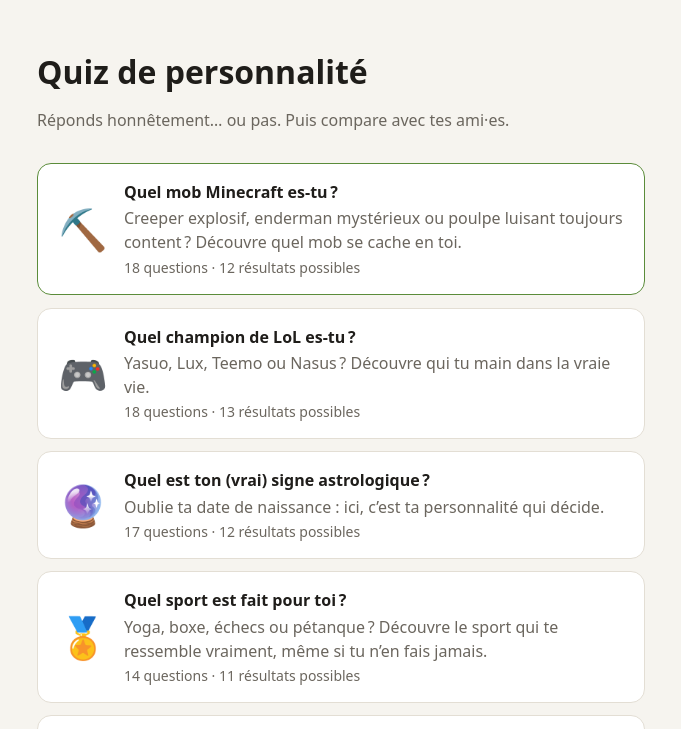
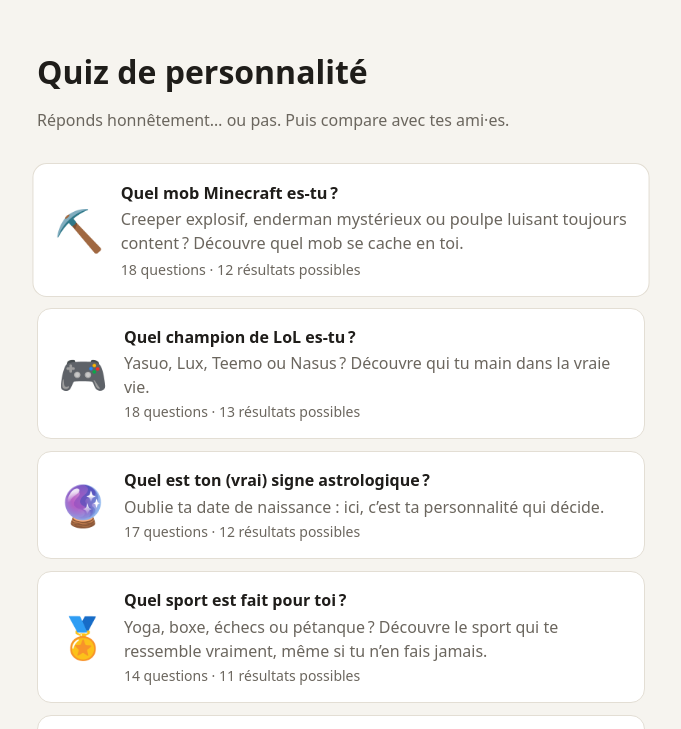
Before and after one commit to JulesFouchy/personality-quiz, a website built with Vite: page index.html in a window 1280 px wide. In both pictures the pointer is over the link 640 px from the left and 229 px from the top of the page. Shown: the top 729 px of the page, without its empty margins (299-980 px from the left). Built offline with nearby package versions, Linux system fonts and the light colour scheme.

Commit message:
Scale quiz cards on hover instead of lifting them, without a border change

```diff
--- a/src/style.css
+++ b/src/style.css
@@ -100,18 +100,15 @@
   display: flex;
   gap: 1rem;
   align-items: center;
-  transition: border-color 0.15s, transform 0.15s;
+  transition: transform 0.15s;
 }
 
 .quiz-card:hover {
-  border-color: var(--accent);
-  transform: translateY(-1px);
+  transform: scale(1.015);
 }
 
-/* Two pixels wide, so a finished quiz still stands out from the hover state. */
 .quiz-card.done {
   border-color: var(--accent);
-  box-shadow: inset 0 0 0 1px var(--accent);
 }
 
 .quiz-card > span:last-child {
```
